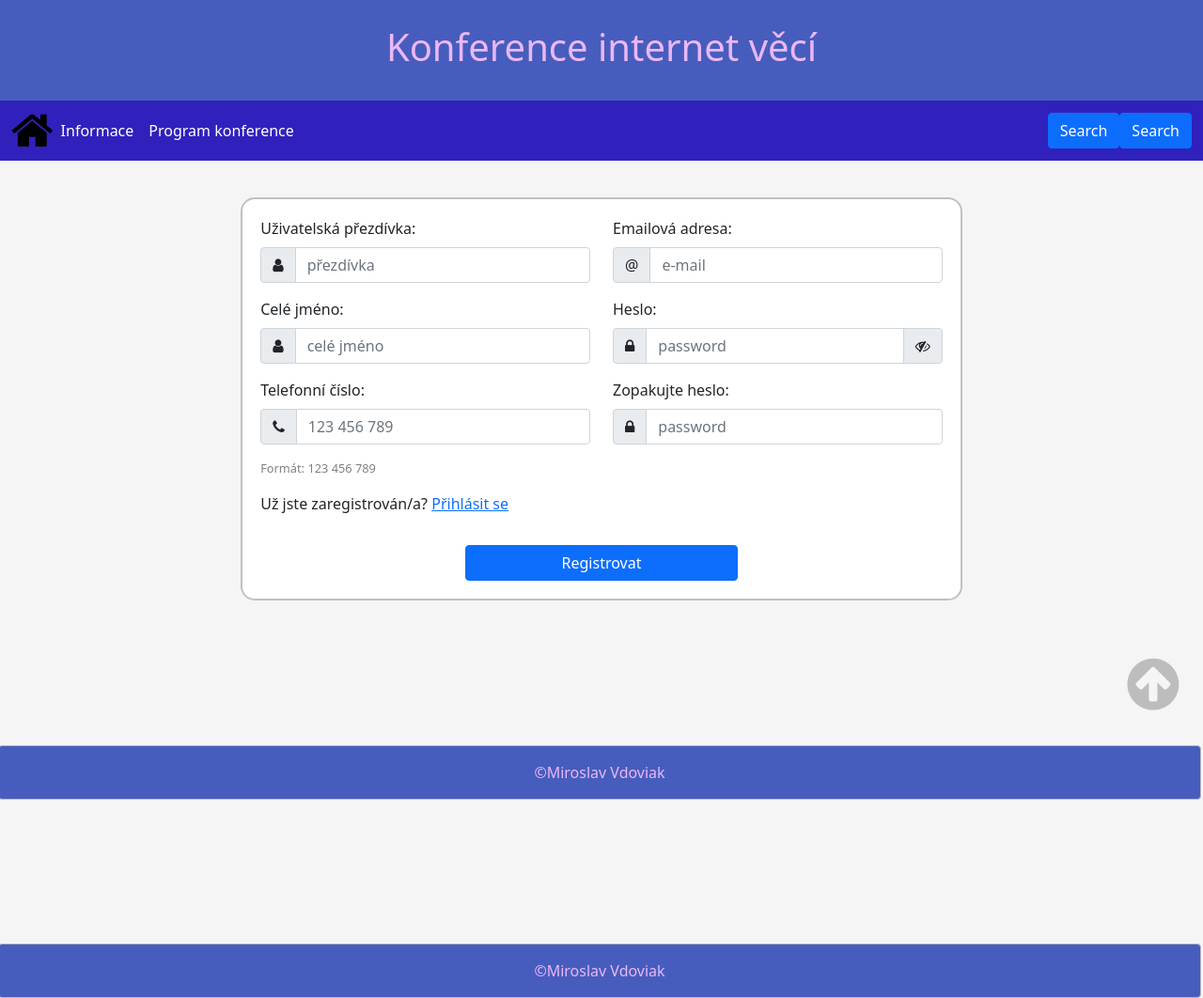
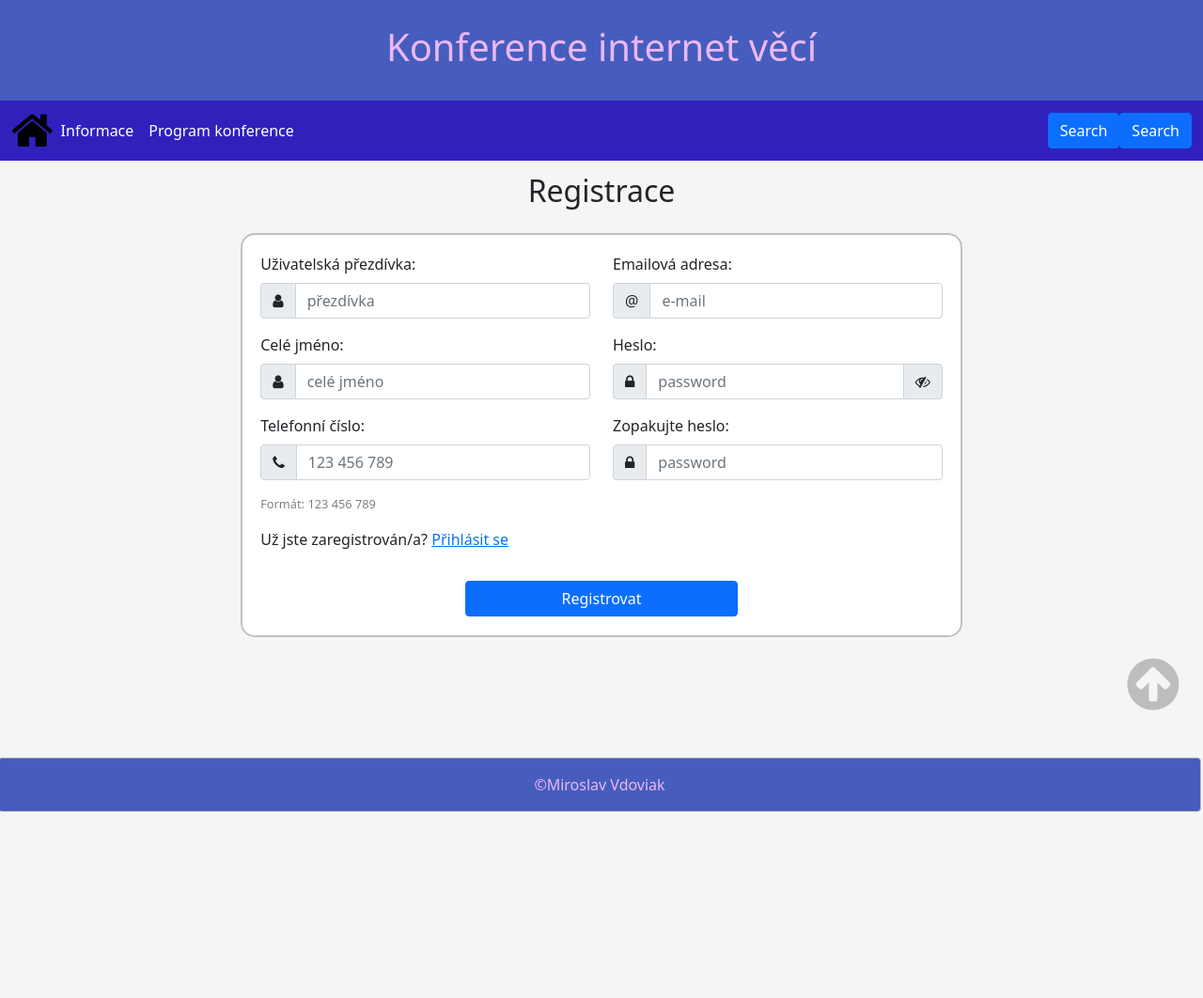
Before and after one commit to MiraVdov/semestralka-web, a PHP site: page /registration.php in a window 1280 px wide. Shown: the whole page at 94% size. After the commit the page ends 864 px from the top, so only its background shows below. Run offline with PHP 8.4, Linux system fonts and the light colour scheme.

Commit message:
opraveni bugu

```diff
--- a/program.html
+++ b/program.html
@@ -54,10 +54,6 @@
 
     </div>
 
-    <div class="alert alert-dark" role="alert" id="footer">
-        &copyMiroslav Vdoviak
-    </div>
-
     <!--arrow-->
     <a href="#"><span class="fa fa-arrow-circle-up fa-4x" id="arrow"></span></a>
 
--- a/registration.php
+++ b/registration.php
@@ -9,7 +9,7 @@
   <!--Imports-->
   <link rel="stylesheet" href="bootstrap-5.0.2-dist/css/bootstrap.min.css">
   <link rel="stylesheet" href="font-awesome-4.7.0/css/font-awesome.min.css">
-  <link rel="stylesheet" href="style.css?version=1.3">
+  <link rel="stylesheet" href="style.css?version=1.2">
 
   <!--Logo and title-->
   <title>Internet věcí</title>
@@ -45,7 +45,7 @@
       </div>
     </div>
   </nav>
-
+  <h2>Registrace</h2>
   <!--Body-->
   <div class="container" id="form">
     <form action="" method="POST">
@@ -106,11 +106,6 @@
     </form>
   </div>
 
-
-  <div class="alert alert-dark" role="alert" id="footer">
-    &copyMiroslav Vdoviak
-  </div>
-
   <!--arrow-->
   <a href="#"><span class="fa fa-arrow-circle-up fa-4x" id="arrow"></span></a>
 
--- a/style.css
+++ b/style.css
@@ -67,7 +67,7 @@ footer{
     text-align: center;
     margin-left: -2px;
     margin-bottom: 0px;
-    margin-top: 12%;
+    margin-top: 10%;
 }
 
 .alert1{
@@ -100,3 +100,9 @@ h3{
     background-color: rgb(134, 110, 78);
     border: none;
 }
+
+h2{
+    text-align: center;
+    margin-top: 1%;
+    margin-bottom: -1%;
+}
```
